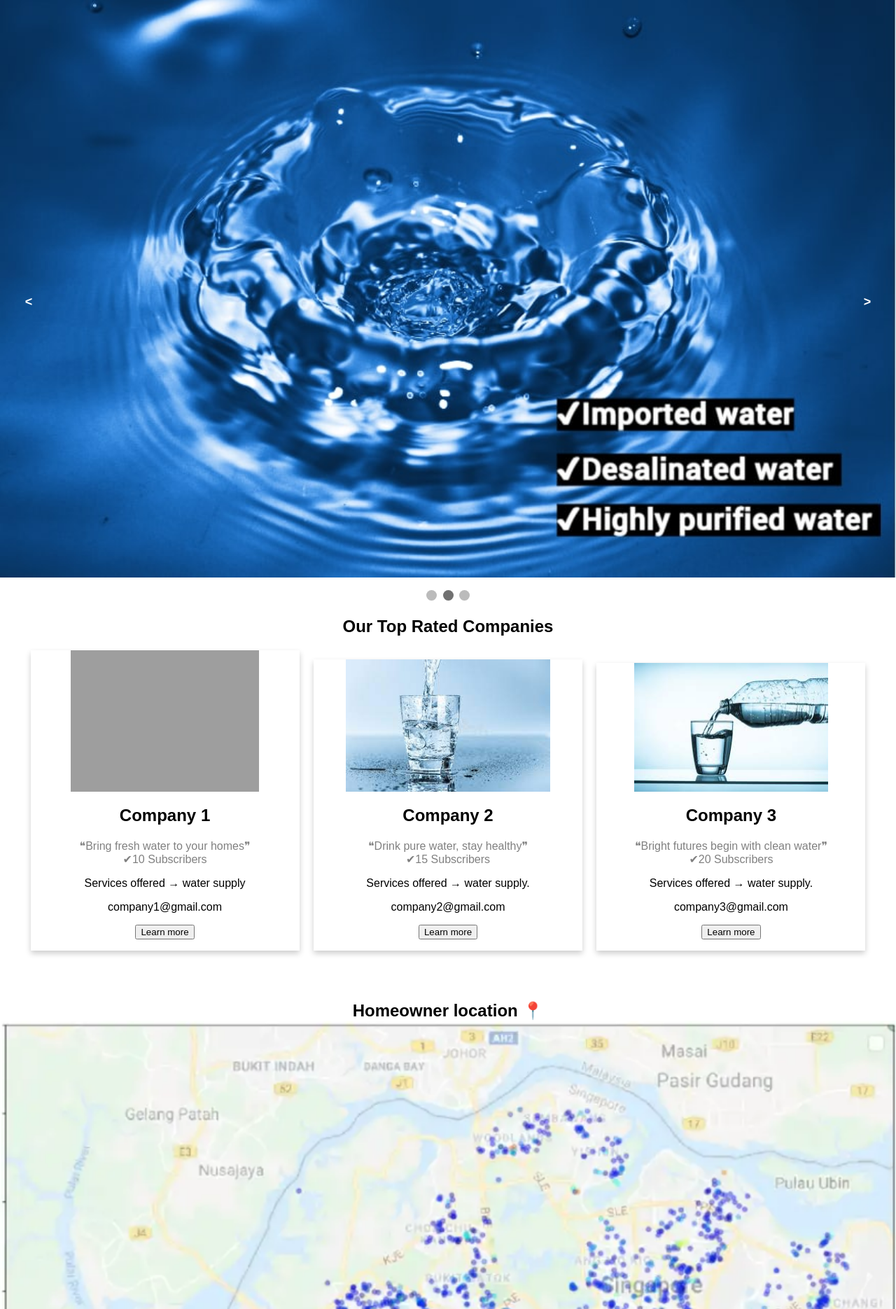
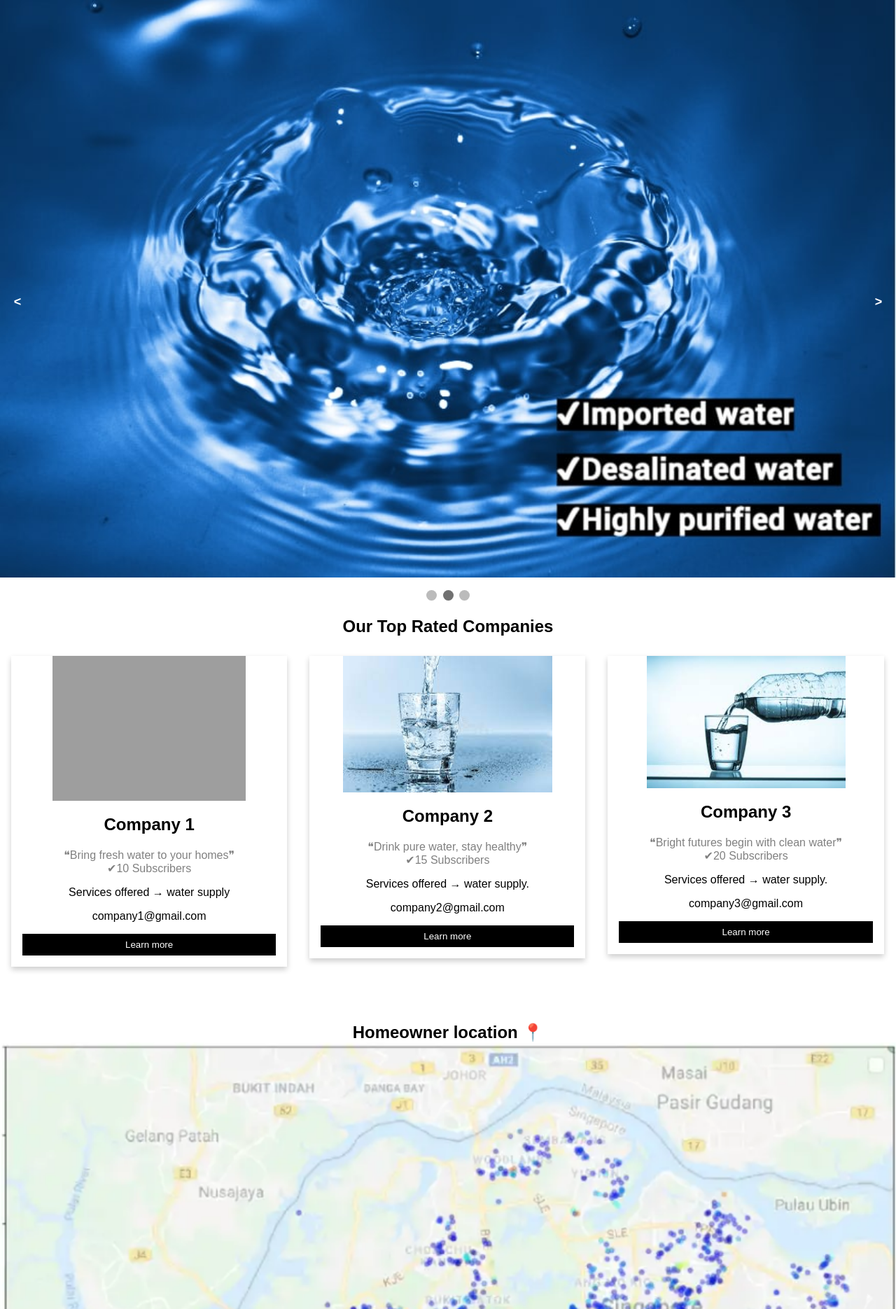
Before and after one commit to limminxian/fypwatersupplyweb, a PHP site: page / in a window 1280 px wide. Shown: the part 50-1920 px from the top of the page at 70% size. Run offline with PHP 8.4, Linux system fonts and the light colour scheme; data that the repository does not hold is empty; some libraries are stand-ins or nearby versions; grey boxes are pictures that could not be loaded.

Commit message:
Update style.css

```diff
--- a/style.css
+++ b/style.css
@@ -555,3 +555,74 @@ tr:nth-child(even) {
   transition-duration: 0.4s;
   box-shadow: 0 8px 16px 0 rgba(0,0,0,0.2), 0 6px 20px 0 rgba(0,0,0,0.19);
 }
+.checked {
+  color: orange;
+}
+body {
+  font-family: Arial, Helvetica, sans-serif;
+  margin: 0;
+}
+
+html {
+  box-sizing: border-box;
+}
+
+*, *:before, *:after {
+  box-sizing: inherit;
+}
+
+.column {
+  float: left;
+  width: 33.3%;
+  margin-bottom: 16px;
+  padding: 0 8px;
+}
+
+.card {
+  box-shadow: 0 4px 8px 0 rgba(0, 0, 0, 0.2);
+  margin: 8px;
+}
+
+.about-section {
+  padding: 50px;
+  text-align: center;
+  background-color: #474e5d;
+  color: white;
+}
+
+.container {
+  padding: 0 16px;
+}
+
+.container::after, .row::after {
+  content: "";
+  clear: both;
+  display: table;
+}
+
+.title {
+  color: grey;
+}
+
+.button {
+  border: none;
+  outline: 0;
+  display: inline-block;
+  padding: 8px;
+  color: white;
+  background-color: #000;
+  text-align: center;
+  cursor: pointer;
+  width: 100%;
+}
+
+.button:hover {
+  background-color: #555;
+}
+
+@media screen and (max-width: 650px) {
+  .column {
+    width: 100%;
+    display: block;
+  }
+}
```
